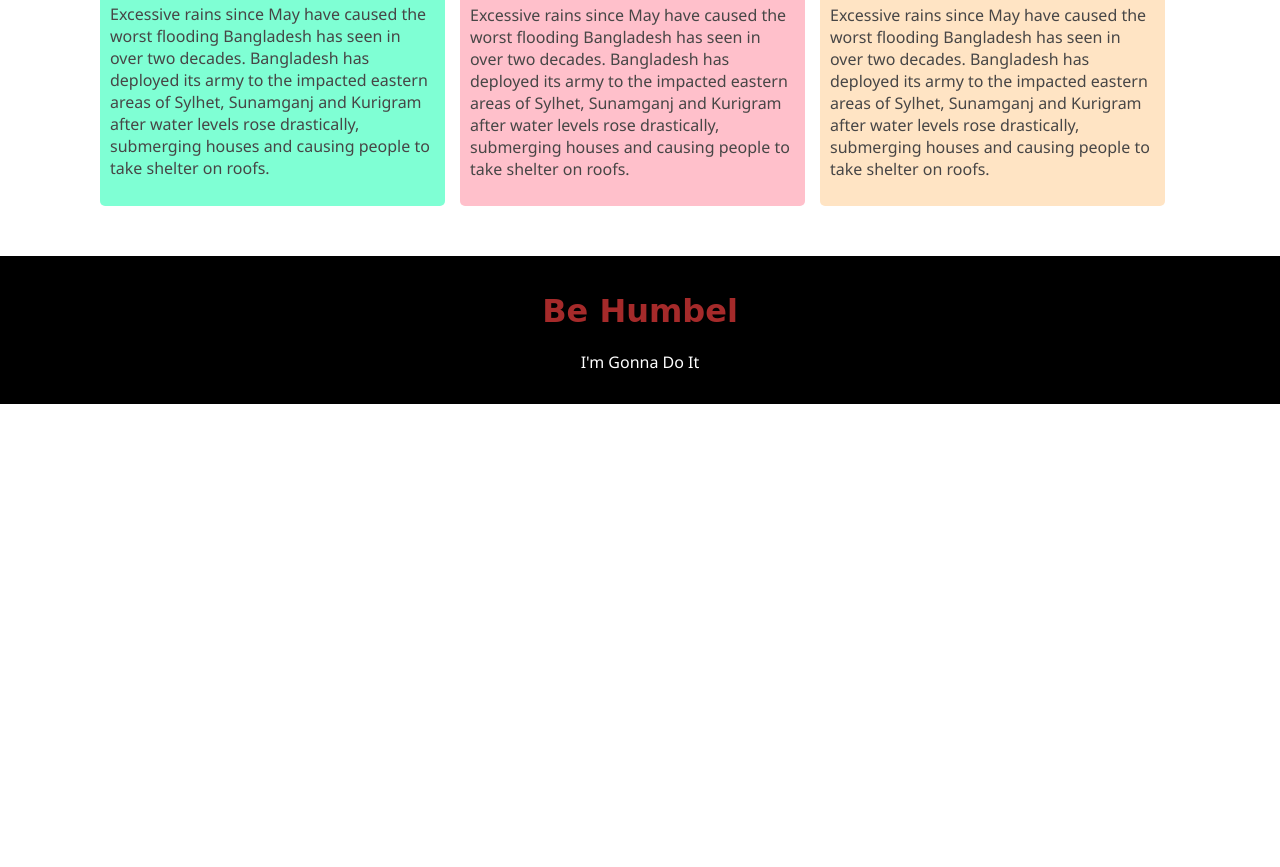
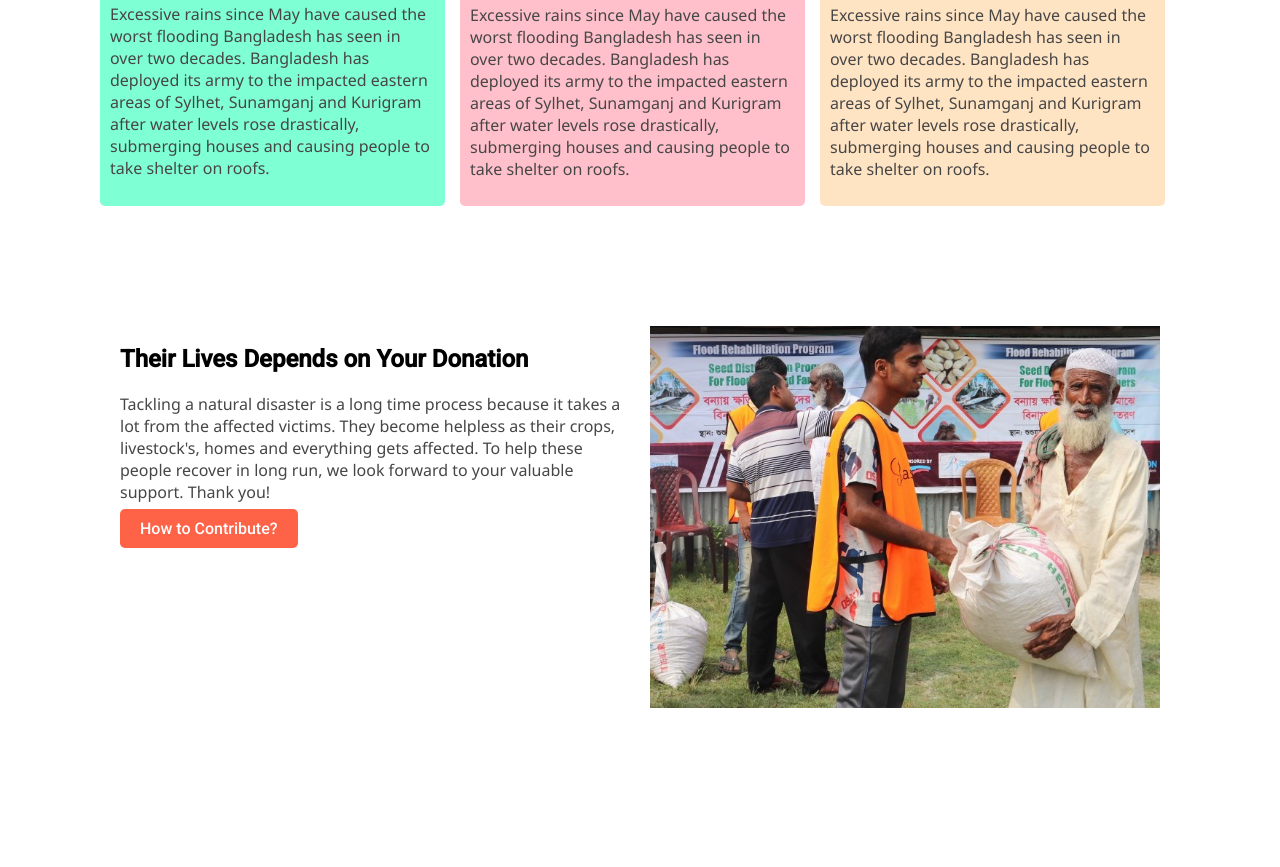
Before and after one commit to Obaida116/donate-today, a plain HTML site: page index.html in a window 1280 px wide. Shown: the part 1393-2260 px from the top of the page. Before the commit the page ends 1797 px from the top, so only its background shows below. Drawn offline with Linux system fonts and the light colour scheme.

Commit message:
complete commit second

```diff
--- a/index.html
+++ b/index.html
@@ -58,6 +58,16 @@
             </div>
         </div>
     </section>
+    <section class="donate-plan-extension">
+        <div>
+            <h1>Their Lives Depends on Your Donation</h1>
+            <p>Tackling a natural disaster is a long time process because it takes a lot from the affected victims. They become helpless as their crops, livestock's, homes and everything gets affected. To help these people recover in long run, we look forward to your valuable support. Thank you!</p>
+            <a class="link-button" href="">How to Contribute?</a>
+        </div>
+        <div>
+            <img id="donation10" src="images/donation10.jpg" alt="">
+        </div>
+    </section>
 </body>
 <footer class="footer">
     <h1>Be Humbel</h1>
--- a/style.css
+++ b/style.css
@@ -71,6 +71,18 @@ body p{
     margin-right: 15px;
     border-radius: 5px;
 }
+.donate-plan-extension{
+    display: flex;
+    padding: 110px;
+}
+.donate-plan-extension div{
+    width: 50%;
+    padding: 10px;
+}
+#donation10{
+    width: 100%;
+}
+
 #food{
     background-color: aquamarine;
 }
```
